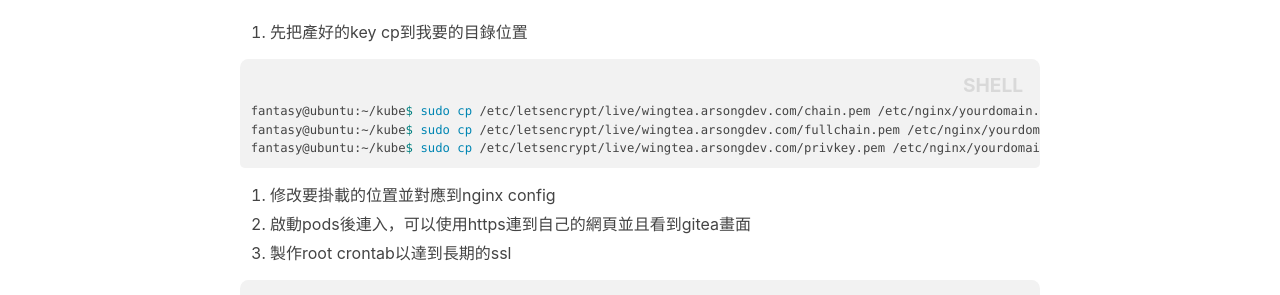
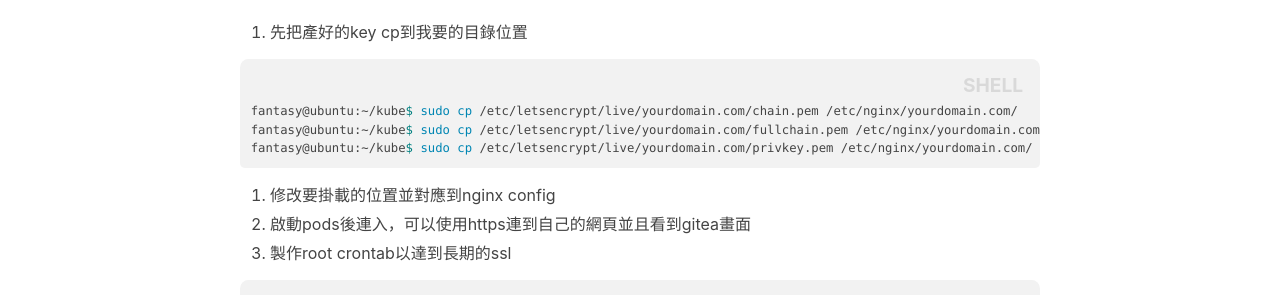
Before and after one commit to tingShean/tingshean.github.io, a Jekyll site: the page built from _posts/2017-11-13-how-to-gitea-with-nginx-ssl-on-kubernetes.md, in a window 1280 px wide. Shown: the part 789-1084 px from the top of the page. Built offline with Jekyll 4.4.1, drawn with Linux system fonts in a browser that asks for light colours; nearby versions of some CDN libraries; comment, search, counter and statistics services are not loaded.

Commit message:
[Modify]20171113 post

```diff
--- a/_posts/2017-11-13-how-to-gitea-with-nginx-ssl-on-kubernetes.md
+++ b/_posts/2017-11-13-how-to-gitea-with-nginx-ssl-on-kubernetes.md
@@ -39,9 +39,9 @@ nginx: [emerg] BIO_new_file("/etc/letsencrypt/live/yourdomain.com/fullchain.pem"
 1. 先把產好的key cp到我要的目錄位置
 
 {% highlight shell %}
-fantasy@ubuntu:~/kube$ sudo cp /etc/letsencrypt/live/wingtea.arsongdev.com/chain.pem /etc/nginx/yourdomain.com/
-fantasy@ubuntu:~/kube$ sudo cp /etc/letsencrypt/live/wingtea.arsongdev.com/fullchain.pem /etc/nginx/yourdomain.com/
-fantasy@ubuntu:~/kube$ sudo cp /etc/letsencrypt/live/wingtea.arsongdev.com/privkey.pem /etc/nginx/yourdomain.com/
+fantasy@ubuntu:~/kube$ sudo cp /etc/letsencrypt/live/yourdomain.com/chain.pem /etc/nginx/yourdomain.com/
+fantasy@ubuntu:~/kube$ sudo cp /etc/letsencrypt/live/yourdomain.com/fullchain.pem /etc/nginx/yourdomain.com/
+fantasy@ubuntu:~/kube$ sudo cp /etc/letsencrypt/live/yourdomain.com/privkey.pem /etc/nginx/yourdomain.com/
 {% endhighlight %}
 
 2. 修改要掛載的位置並對應到nginx config
```
